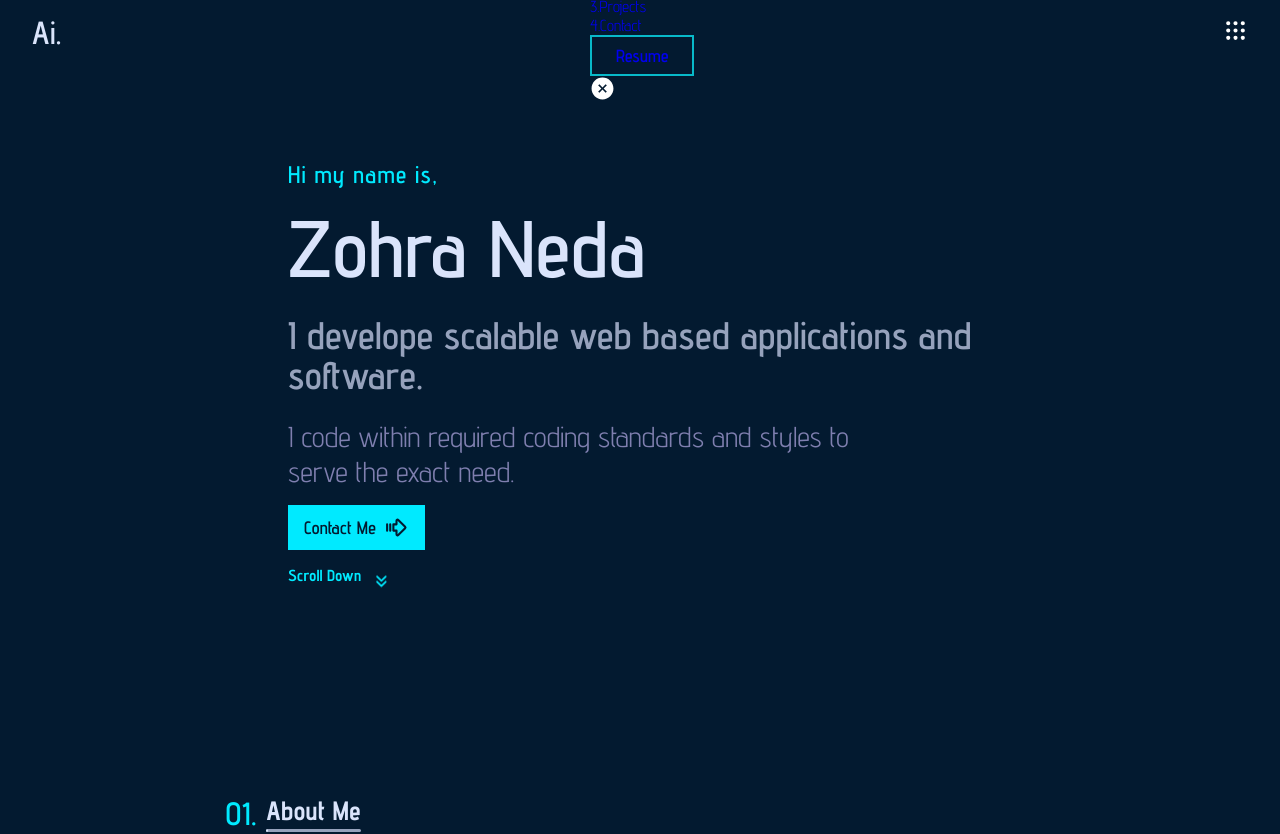
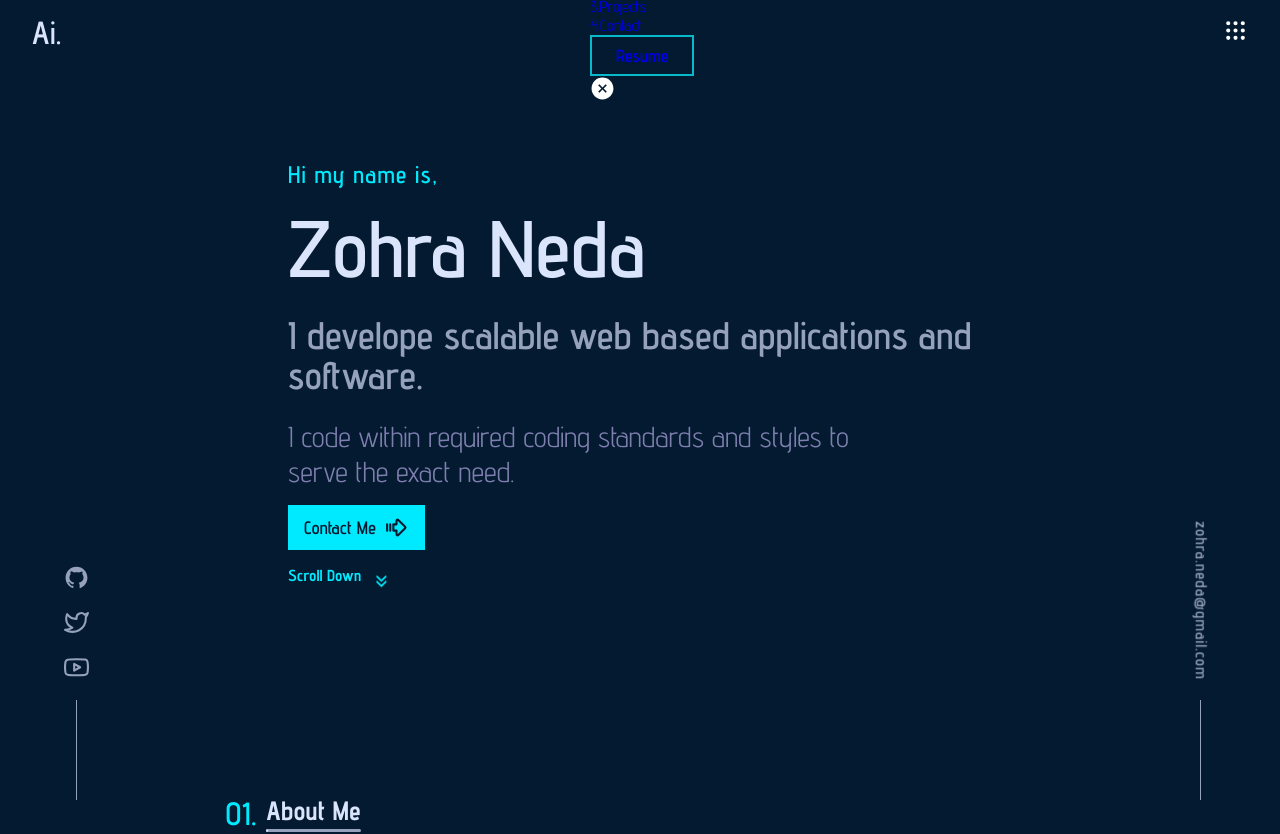
Before and after one commit to Zohra-Neda/Portfolio, a React (Create React App) app: page / in a window 1280 px wide. Shown: the top 834 px of the page. Built offline with nearby package versions, Linux system fonts and the light colour scheme.

Commit message:
Update Home.jsx file

```diff
--- a/src/Components/Home_Section/Home.jsx
+++ b/src/Components/Home_Section/Home.jsx
@@ -8,9 +8,9 @@ const Home = () => {
   return (
     <section id='home' className="home section">
       {/* this div will be only visible at wider screen */}
-      {/* <div className="leftIcons">
+      <div className="leftIcons">
         <div className="socials grid">
-          <a href='' target="_blank">
+          <a href="https://github.com/Zohra-Neda" target="_blank">
             <AiFillGithub className="icon"/>
           </a>
           <a href='' target="_blank">
@@ -21,7 +21,7 @@ const Home = () => {
           </a>
           <div className="line"></div>
         </div>
-      </div> */}
+      </div>
 
       {/* homeContent */}
       <div className="container homeContainer">
@@ -55,7 +55,7 @@ const Home = () => {
       </div>
 
       {/* right div, with email address ( will also be visible at a wider screen only) */}
-      {/* <div className="rightEmail">
+      <div className="rightEmail">
         <div>
           <div className="emailAddress">
             <a href="https://mailto:youremail@gmail.com" target="_blank">
@@ -64,7 +64,7 @@ const Home = () => {
           </div>
           <div className="line"></div>
         </div>
-      </div> */}
+      </div>
     </section>
   )
 }
```
